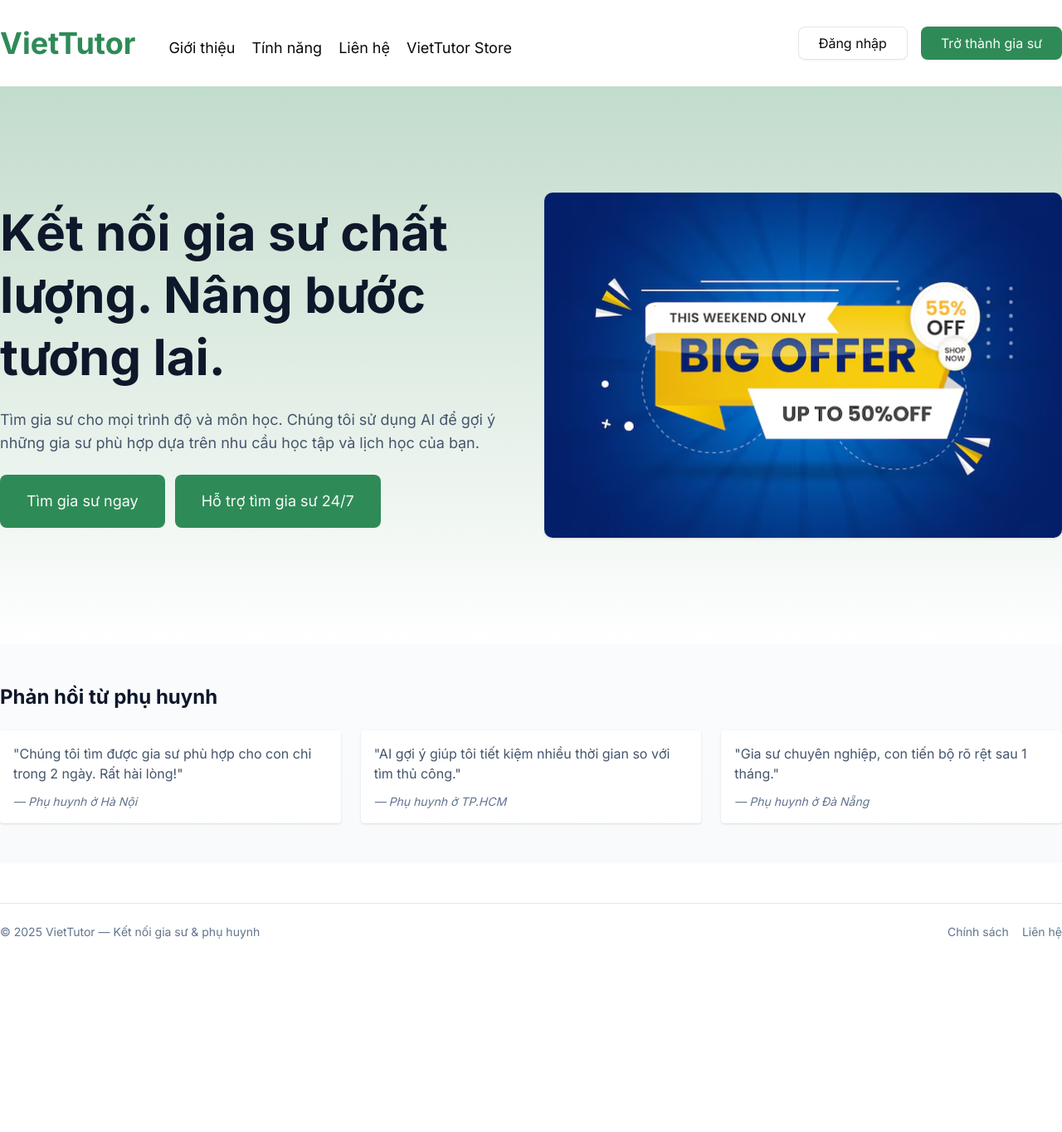
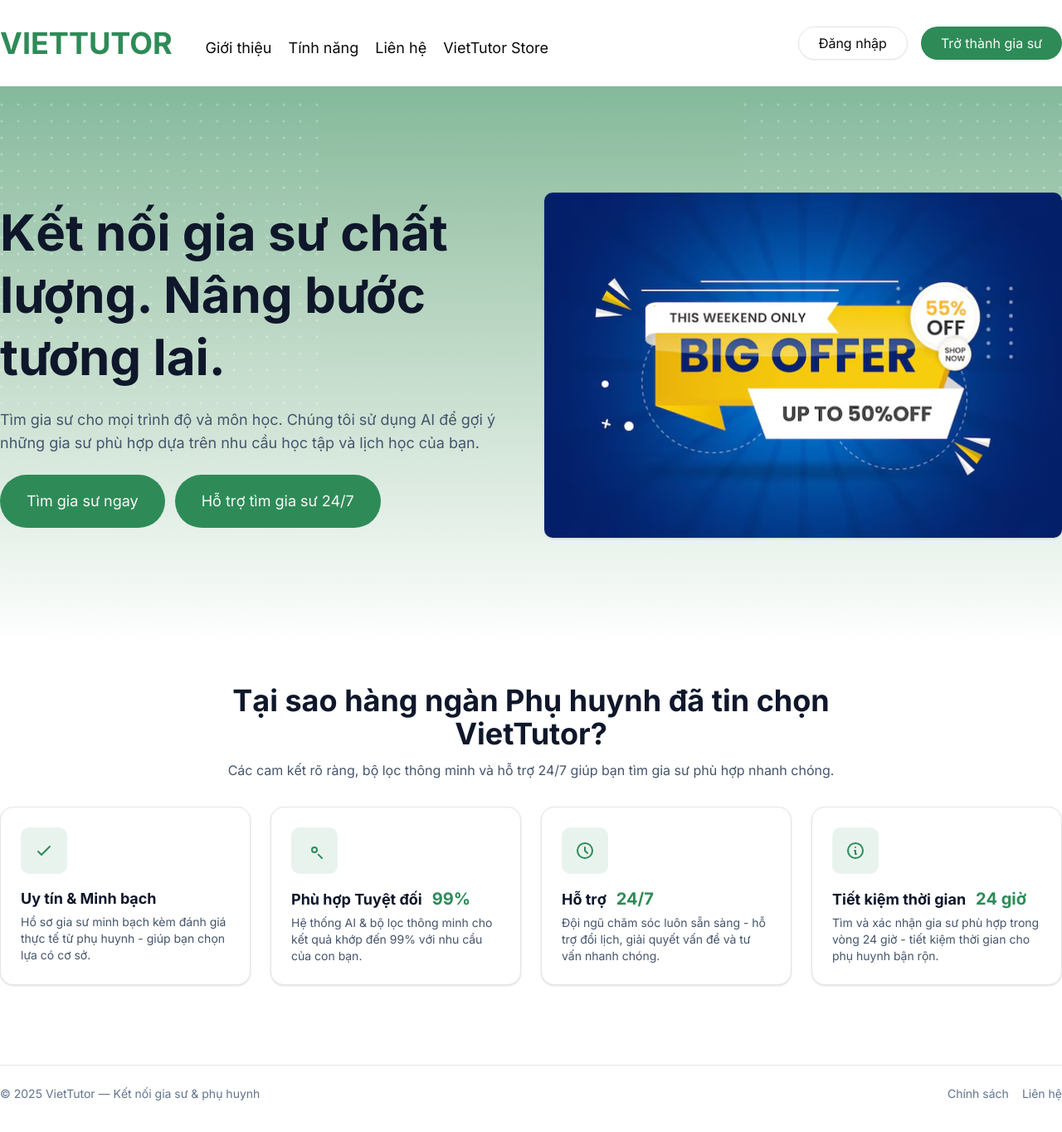
Before and after one commit to hoshikira18/viettutor-fe, a Next.js app: page / in a window 1280 px wide. Shown: the top 1364 px of the page at 83% size. Before the commit the page ends 1181 px from the top, so only its background shows below. Built offline with nearby package versions, Linux system fonts and the light colour scheme.

Commit message:
feat: benefit section

```diff
--- /dev/null
+++ b/src/app/(public)/components/BenefitsSection.tsx
@@ -0,0 +1,167 @@
+import React from "react";
+
+const FeatureCard = ({
+  icon,
+  title,
+  emphasize,
+  description,
+}: {
+  icon: React.ReactNode;
+  title: string;
+  emphasize?: React.ReactNode;
+  description: string;
+}) => {
+  return (
+    <div className="bg-white dark:bg-slate-800 border rounded-2xl p-6 flex flex-col items-start gap-4 shadow-sm">
+      <div className="flex items-center justify-center w-14 h-14 rounded-lg bg-primary/10 text-primary">
+        {icon}
+      </div>
+
+      <div className="flex flex-col">
+        <div className="flex items-baseline gap-3">
+          <h3 className="text-lg font-semibold text-slate-900 dark:text-slate-100">
+            {title}
+          </h3>
+          {emphasize ? (
+            <div className="text-primary font-extrabold text-xl">
+              {emphasize}
+            </div>
+          ) : null}
+        </div>
+        <p className="text-sm text-slate-600 dark:text-slate-300 mt-1">
+          {description}
+        </p>
+      </div>
+    </div>
+  );
+};
+
+export default function BenefitsSection() {
+  return (
+    <section className="py-12 container mx-auto">
+      <div className="max-w-4xl mx-auto text-center mb-8">
+        <h2 className="text-3xl md:text-4xl font-bold">
+          Tại sao hàng ngàn Phụ huynh đã tin chọn VietTutor?
+        </h2>
+        <p className="text-slate-600 dark:text-slate-400 mt-3">
+          Các cam kết rõ ràng, bộ lọc thông minh và hỗ trợ 24/7 giúp bạn tìm gia
+          sư phù hợp nhanh chóng.
+        </p>
+      </div>
+
+      <div className="grid grid-cols-1 sm:grid-cols-2 lg:grid-cols-4 gap-6">
+        <FeatureCard
+          icon={
+            <svg
+              xmlns="http://www.w3.org/2000/svg"
+              className="w-6 h-6"
+              fill="none"
+              viewBox="0 0 24 24"
+              stroke="currentColor"
+            >
+              <path
+                strokeLinecap="round"
+                strokeLinejoin="round"
+                strokeWidth={2}
+                d="M5 13l4 4L19 7"
+              />
+            </svg>
+          }
+          title="Uy tín & Minh bạch"
+          emphasize={null}
+          description={`Hồ sơ gia sư minh bạch kèm đánh giá thực tế từ phụ huynh - giúp bạn chọn lựa có cơ sở.`}
+        />
+
+        <FeatureCard
+          icon={
+            <svg
+              xmlns="http://www.w3.org/2000/svg"
+              className="w-6 h-6"
+              viewBox="0 0 24 24"
+              fill="none"
+              stroke="currentColor"
+            >
+              <path
+                strokeWidth={2}
+                strokeLinecap="round"
+                strokeLinejoin="round"
+                d="M12 8c1.657 0 3 1.343 3 3s-1.343 3-3 3-3-1.343-3-3 1.343-3 3-3z"
+              />
+              <path
+                strokeWidth={2}
+                strokeLinecap="round"
+                strokeLinejoin="round"
+                d="M21 21l-4.35-4.35"
+              />
+            </svg>
+          }
+          title="Phù hợp Tuyệt đối"
+          emphasize={<span>99%</span>}
+          description={`Hệ thống AI & bộ lọc thông minh cho kết quả khớp đến 99% với nhu cầu của con bạn.`}
+        />
+
+        <FeatureCard
+          icon={
+            <svg
+              xmlns="http://www.w3.org/2000/svg"
+              className="w-6 h-6"
+              fill="none"
+              viewBox="0 0 24 24"
+              stroke="currentColor"
+            >
+              <path
+                strokeWidth={2}
+                strokeLinecap="round"
+                strokeLinejoin="round"
+                d="M12 8v4l3 3"
+              />
+              <path
+                strokeWidth={2}
+                strokeLinecap="round"
+                strokeLinejoin="round"
+                d="M21 12A9 9 0 1 1 3 12a9 9 0 0 1 18 0z"
+              />
+            </svg>
+          }
+          title="Hỗ trợ"
+          emphasize={<span>24/7</span>}
+          description={`Đội ngũ chăm sóc luôn sẵn sàng - hỗ trợ đổi lịch, giải quyết vấn đề và tư vấn nhanh chóng.`}
+        />
+
+        <FeatureCard
+          icon={
+            <svg
+              xmlns="http://www.w3.org/2000/svg"
+              className="w-6 h-6"
+              fill="none"
+              viewBox="0 0 24 24"
+              stroke="currentColor"
+            >
+              <path
+                strokeWidth={2}
+                strokeLinecap="round"
+                strokeLinejoin="round"
+                d="M13 16h-1v-4h-1"
+              />
+              <path
+                strokeWidth={2}
+                strokeLinecap="round"
+                strokeLinejoin="round"
+                d="M12 8v.01"
+              />
+              <path
+                strokeWidth={2}
+                strokeLinecap="round"
+                strokeLinejoin="round"
+                d="M21 12a9 9 0 1 1-18 0 9 9 0 0 1 18 0z"
+              />
+            </svg>
+          }
+          title="Tiết kiệm thời gian"
+          emphasize={<span>24 giờ</span>}
+          description={`Tìm và xác nhận gia sư phù hợp trong vòng 24 giờ - tiết kiệm thời gian cho phụ huynh bận rộn.`}
+        />
+      </div>
+    </section>
+  );
+}
--- a/src/app/(public)/layout.tsx
+++ b/src/app/(public)/layout.tsx
@@ -5,11 +5,13 @@
 const PublicLayout = ({ children }: { children: React.ReactNode }) => {
   return (
     <div>
-      <div className="bg-white sticky top-0 z-50">
+      <div className="bg-background sticky top-0 z-50">
         <header className="flex items-center justify-between container mx-auto py-8">
           <div className="flex items-end space-x-10">
-            <p className="text-4xl font-bold text-primary">VietTutor</p>
-            <nav className="flex justify-between space-x-5 text-lg">
+            <p className="text-4xl font-bold text-primary uppercase">
+              VietTutor
+            </p>
+            <nav className="flex justify-between items-center space-x-5 text-lg">
               <div className="hover:underline">
                 <Link href="/">Giới thiệu</Link>
               </div>
@@ -25,11 +27,15 @@
             </nav>
           </div>
           <div className="flex items-center space-x-4">
-            <Button size={"lg"} variant={"outline"} className="text-base">
+            <Button
+              size={"lg"}
+              variant={"outline"}
+              className="text-base rounded-3xl"
+            >
               Đăng nhập
             </Button>
             {/* <Button size={"lg"}>Dành cho phụ huynh</Button> */}
-            <Button size={"lg"} className="text-base">
+            <Button size={"lg"} className="text-base rounded-3xl">
               Trở thành gia sư
             </Button>
           </div>
--- a/src/app/(public)/page.tsx
+++ b/src/app/(public)/page.tsx
@@ -3,6 +3,7 @@
 import React, { useState } from "react";
 import { Button } from "@/components/ui/button";
 import Image from "next/image";
+import BenefitsSection from "./components/BenefitsSection";
 
 const sampleTutors = [
   {
@@ -61,10 +62,66 @@
   }
 
   return (
-    <div className="bg-linear-to-b from-white to-slate-50 min-h-screen text-slate-900">
+    <div className="min-h-screen text-slate-900">
       <main className="">
-        <div className="bg-linear-to-b from-primary/30 to-white">
-          <div className="container mx-auto grid grid-cols-1 md:grid-cols-12 gap-8 items-center py-32">
+        <div className="relative bg-linear-to-b from-primary/60 to-background overflow-hidden">
+          <svg
+            className="absolute left-0 top-5 w-96 aspect-square z-0 opacity-30"
+            preserveAspectRatio="none"
+            xmlns="http://www.w3.org/2000/svg"
+            aria-hidden="true"
+          >
+            <defs>
+              <pattern
+                id="pattern-dots"
+                x="0"
+                y="0"
+                width="20"
+                height="20"
+                patternUnits="userSpaceOnUse"
+              >
+                <circle cx="2" cy="2" r="1.6" fill="#ffffff" />
+              </pattern>
+
+              <linearGradient id="hero-grad" x1="0" x2="0" y1="0" y2="1">
+                <stop offset="0%" stopColor="#93C5FD" stopOpacity="0.12" />
+                <stop offset="100%" stopColor="#ffffff" stopOpacity="0.03" />
+              </linearGradient>
+            </defs>
+
+            <rect width="100%" height="100%" fill="url(#pattern-dots)" />
+            <rect width="100%" height="100%" fill="url(#hero-grad)" />
+          </svg>
+
+          <svg
+            className="absolute right-0 top-5 w-96 aspect-square z-0 opacity-30"
+            preserveAspectRatio="none"
+            xmlns="http://www.w3.org/2000/svg"
+            aria-hidden="true"
+          >
+            <defs>
+              <pattern
+                id="pattern-dots"
+                x="0"
+                y="0"
+                width="20"
+                height="20"
+                patternUnits="userSpaceOnUse"
+              >
+                <circle cx="2" cy="2" r="1.6" fill="#ffffff" />
+              </pattern>
+
+              <linearGradient id="hero-grad" x1="0" x2="0" y1="0" y2="1">
+                <stop offset="0%" stopColor="#93C5FD" stopOpacity="0.12" />
+                <stop offset="100%" stopColor="#ffffff" stopOpacity="0.03" />
+              </linearGradient>
+            </defs>
+
+            <rect width="100%" height="100%" fill="url(#pattern-dots)" />
+            <rect width="100%" height="100%" fill="url(#hero-grad)" />
+          </svg>
+
+          <div className="relative z-10 container mx-auto grid grid-cols-1 md:grid-cols-12 gap-8 items-center py-32">
             <div className="md:col-span-6 space-y-6">
               <h1 className="text-4xl md:text-6xl font-extrabold leading-tight">
                 Kết nối gia sư chất lượng. Nâng bước tương lai.
@@ -76,8 +133,12 @@
               </p>
 
               <div className="space-x-3">
-                <Button className="text-lg p-8">Tìm gia sư ngay</Button>
-                <Button className="text-lg p-8">Hỗ trợ tìm gia sư 24/7</Button>
+                <Button className="text-lg p-8 rounded-4xl">
+                  Tìm gia sư ngay
+                </Button>
+                <Button className="text-lg p-8 rounded-4xl">
+                  Hỗ trợ tìm gia sư 24/7
+                </Button>
               </div>
             </div>
 
@@ -95,37 +156,7 @@
           </div>
         </div>
 
-        <section id="testimonials" className="py-12 container mx-auto">
-          <h2 className="text-2xl font-bold mb-6">Phản hồi từ phụ huynh</h2>
-          <div className="grid grid-cols-1 md:grid-cols-3 gap-6">
-            <blockquote className="bg-white rounded p-4 shadow">
-              <p className="text-slate-600">
-                "Chúng tôi tìm được gia sư phù hợp cho con chỉ trong 2 ngày. Rất
-                hài lòng!"
-              </p>
-              <cite className="block mt-3 text-sm text-slate-500">
-                — Phụ huynh ở Hà Nội
-              </cite>
-            </blockquote>
-            <blockquote className="bg-white rounded p-4 shadow">
-              <p className="text-slate-600">
-                "AI gợi ý giúp tôi tiết kiệm nhiều thời gian so với tìm thủ
-                công."
-              </p>
-              <cite className="block mt-3 text-sm text-slate-500">
-                — Phụ huynh ở TP.HCM
-              </cite>
-            </blockquote>
-            <blockquote className="bg-white rounded p-4 shadow">
-              <p className="text-slate-600">
-                "Gia sư chuyên nghiệp, con tiến bộ rõ rệt sau 1 tháng."
-              </p>
-              <cite className="block mt-3 text-sm text-slate-500">
-                — Phụ huynh ở Đà Nẵng
-              </cite>
-            </blockquote>
-          </div>
-        </section>
+        <BenefitsSection />
       </main>
     </div>
   );
--- a/src/app/globals.css
+++ b/src/app/globals.css
@@ -119,4 +119,7 @@
     /* Use Inter loaded via next/font — the variable is set on the <body> element */
     font-family: var(--font-inter), ui-sans-serif, system-ui, -apple-system, "Segoe UI", Roboto, "Helvetica Neue", Arial, "Noto Sans", "Liberation Sans", sans-serif;
   }
+  button{
+    @apply cursor-pointer
+  }
 }
```
